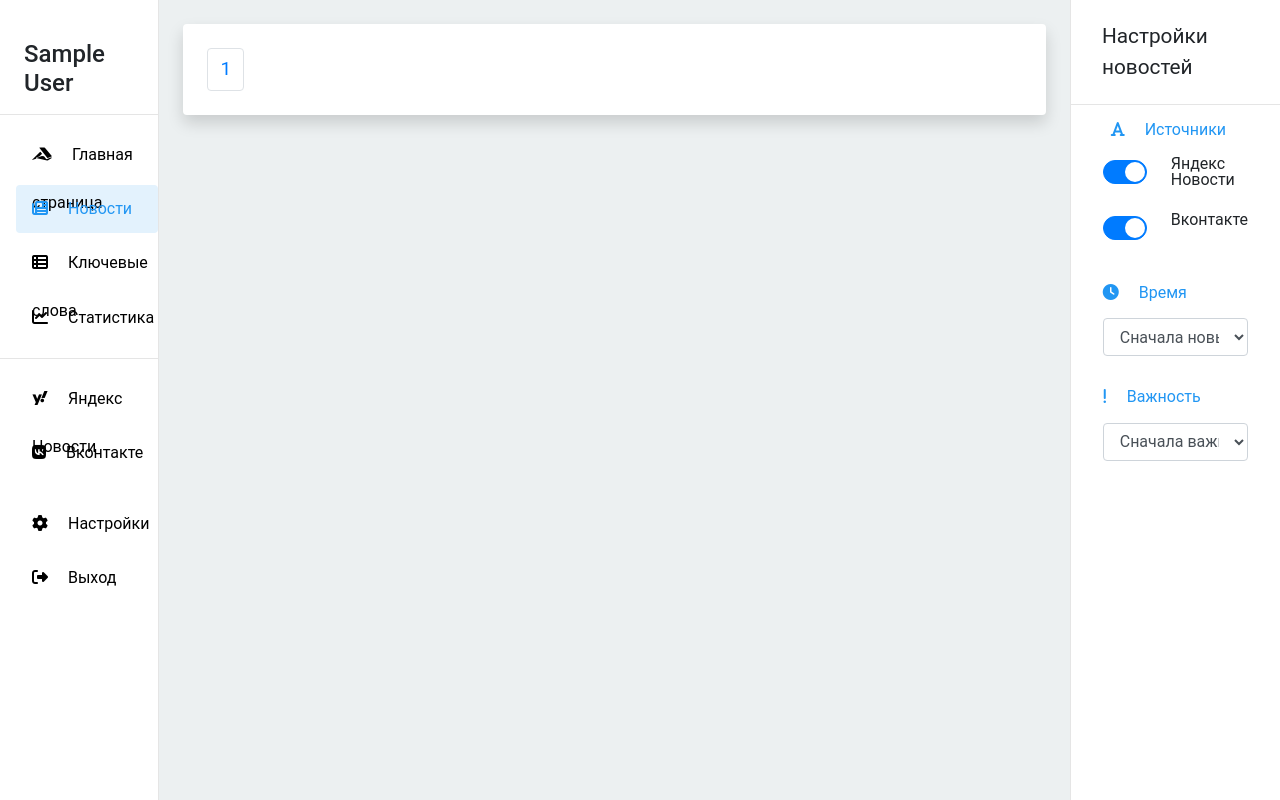
After one commit to easydush/news_trigger, a Django app: page /news/ in a window 1280 px wide. The commit adds this page. Run offline with Django 3.2, Linux system fonts and the light colour scheme; the visitor is signed in with stand-in values (Sample User, id 1); data that the repository does not hold is empty; some libraries are stand-ins or nearby versions.

Commit message:
Add news page
Signed-off-by: Ramil <ramil.minyukov@yandex.ru>

```diff
--- a/core/static/core/style.css
+++ b/core/static/core/style.css
@@ -1,11 +1,18 @@
 body {
     margin: 0;
     padding: 0;
-    background: #FBFCFD;
+    background: #ECF0F1;
     font-family: Roboto, sans-serif;
 }
-
-
+.main {
+    width: 80%;
+    height: 100%;
+    display: inline-block;
+    margin: auto;
+}
+.blue {
+    color: #2196F3
+}
 #container {
     width: 100%;
     height: 100%;
@@ -74,3 +81,102 @@ body {
 .leftMenu h1 {
     font-size: 1.5em;
 }
+.rightMenu {
+    width: 17%;
+    height: 100%;
+    background: white;
+    display: inline-block;
+    border-left: 1px solid #E5E5E5;
+}
+
+.rightMenuBlock1 {
+    width: 100%;
+    padding-left: 1.5em;
+    padding-right: 1em;
+    padding-top: 1em;
+    padding-bottom: 1em;
+    font-size: 1.3em;
+    border-bottom: 1px solid #E5E5E5;
+}
+
+.rightMenuBlock2 {
+    width: 100%;
+    padding-left: 2em;
+    padding-right: 2em;
+    padding-top: 1em;
+    height: auto;
+}
+
+.rightMenuItem {
+    margin-bottom: 2em;
+    line-height: 1em;
+}
+
+.news-block {
+    background-color: white
+}
+
+.yandex-circle {
+    width: 20px;
+    height: 20px;
+    border-radius: 50%;
+    display: inline-block;
+    background: #FFB946;
+}
+
+.vk-circle {
+    width: 20px;
+    height: 20px;
+    background-color: #3498db;
+    border-radius: 50%;
+    display: inline-block;
+}
+.step-links a {
+    font-size: 1.2rem;
+}
+
+/* for sm */
+
+.custom-switch.custom-switch-sm .custom-control-label {
+    padding-left: 1rem;
+    padding-bottom: 1rem;
+}
+
+.custom-switch.custom-switch-sm .custom-control-label::before {
+    height: 1rem;
+    width: calc(1rem + 0.75rem);
+    border-radius: 2rem;
+}
+
+.custom-switch.custom-switch-sm .custom-control-label::after {
+    width: calc(1rem - 4px);
+    height: calc(1rem - 4px);
+    border-radius: calc(1rem - (1rem / 2));
+}
+
+.custom-switch.custom-switch-sm .custom-control-input:checked ~ .custom-control-label::after {
+    transform: translateX(calc(1rem - 0.25rem));
+}
+
+/* for md */
+
+.custom-switch.custom-switch-md .custom-control-label {
+    padding-left: 2rem;
+    padding-bottom: 1.5rem;
+}
+
+.custom-switch.custom-switch-md .custom-control-label::before {
+    height: 1.5rem;
+    width: calc(2rem + 0.75rem);
+    border-radius: 3rem;
+}
+
+.custom-switch.custom-switch-md .custom-control-label::after {
+    width: calc(1.5rem - 4px);
+    height: calc(1.5rem - 4px);
+    border-radius: calc(2rem - (1.5rem / 2));
+}
+
+.custom-switch.custom-switch-md .custom-control-input:checked ~ .custom-control-label::after {
+    transform: translateX(calc(1.5rem - 0.25rem));
+}
--- a/core/templates/core/left_navigation_menu.html
+++ b/core/templates/core/left_navigation_menu.html
@@ -4,43 +4,54 @@
     </div>
     <div class="LeftMenuBlock2">
         <a class="navigation" href="">
-            <div class="leftMenuItem {% if main_page %}selected{% endif %}"><i class="fab fa-accusoft"></i>
+            <div class="leftMenuItem {% if main_page %}selected{% endif %}"><i class="mr-3 fab fa-accusoft"></i>
                 Главная страница
             </div>
         </a>
 
-        <a class="navigation" href="">
-            <div class="leftMenuItem {% if news_page %} selected{% endif %}"><i class="fas fa-newspaper"></i>
+        <a class="navigation" href="{% url 'core:news' %}">
+            <div class="leftMenuItem {% if news_page %} selected{% endif %}"><i class="mr-3 fas fa-newspaper"></i>
                 Новости
             </div>
         </a>
 
 
         <a class="navigation" href="">
-            <div class="leftMenuItem {% if key_words_page %} selected{% endif %}"><i class="fas fa-th-list"></i>
+            <div class="leftMenuItem {% if key_words_page %} selected{% endif %}"><i class="mr-3 fas fa-th-list"></i>
                 Ключевые слова
             </div>
         </a>
 
         <a class="navigation" href="">
-            <div class="leftMenuItem {% if stat_page %} selected {% endif %}"><i class="fa fa-line-chart"></i>
+            <div class="leftMenuItem {% if stat_page %} selected {% endif %}"><i class="mr-3 fa fa-line-chart"></i>
                 Статистика
             </div>
         </a>
 
     </div>
+    <div class="LeftMenuBlock3">
+        <a href="">
+            <div class="leftMenuItem {% if settings_page %} selected {% endif %}"><i class="mr-3 fa fa-yahoo"></i>
+                Яндекс Новости
+            </div>
+        </a>
 
+        <a href="">
+            <div class="leftMenuItem {% if settings_page %} selected {% endif %}"><i class="mr-3 fa fa-vk"></i>
+                Вконтакте
+            </div>
+        </a>
+    </div>
 
     <div class="LeftMenuBlock3">
         <a href="">
-            <div class="leftMenuItem {% if settings_page %} selected {% endif %}"><i class="fas fa-cog"></i>
+            <div class="leftMenuItem {% if settings_page %} selected {% endif %}"><i class="mr-3 fas fa-cog"></i>
                 Настройки
             </div>
         </a>
 
-
         <a href="{% url 'user:logout' %}">
-            <div class="leftMenuItem"><i class="fas fa-sign-out-alt"></i>
+            <div class="leftMenuItem"><i class="mr-3 fas fa-sign-out-alt"></i>
                 Выход
             </div>
         </a>
--- /dev/null
+++ b/core/templates/core/news.html
@@ -0,0 +1,43 @@
+{% extends 'core/base.html' %}
+
+{% block title %}
+    Главная страница
+{% endblock %}
+{% block container %}
+    {% load humanize %}
+    <div class="main" id="main">
+
+        {% for article in object_list %}
+            <div class="shadow p-4 m-4 news-block rounded">
+                <h3 class="font-weight-normal">{{ article.title }}</h3>
+                <h5><a href="{{ article.article_link }}">Ссылка на статью</a></h5>
+                <p>{{ article.last_update }}</p>
+                <div class="d-flex" style="height: 20px">
+                    <p class="yandex-circle mr-2"></p>
+                    <p>Яндекс новости</p>
+                </div>
+            </div>
+        {% endfor %}
+
+        <div class="pagination shadow p-4 m-4 pt-3 mt-3 news-block rounded">
+            <span class="step-links">
+                {% if page_obj.has_previous %}
+                    <a href="?page=1" class="border rounded btn btn-outline-dark">1</a>
+                    <a href="?page={{ page_obj.previous_page_number }}" class="border rounded btn btn-outline-dark">previous</a>
+                {% endif %}
+
+                <span class="current">
+                    <a href="" class="border rounded btn btn-outline-primary">{{ page_obj.number }}</a>
+                </span>
+
+                {% if page_obj.has_next %}
+                    <a href="?page={{ page_obj.next_page_number }}" class="border rounded btn btn-outline-dark">next</a>
+                    <a href="?page={{ page_obj.paginator.num_pages }}"
+                       class="border rounded btn btn-outline-dark">{{ page_obj.paginator.num_pages }}</a>
+                {% endif %}
+            </span>
+        </div>
+    </div>
+
+    {% include 'core/right_navigation_menu.html' %}
+{% endblock %}
--- /dev/null
+++ b/core/templates/core/right_navigation_menu.html
@@ -0,0 +1,43 @@
+<div class="rightMenu">
+    <div class="rightMenuBlock1">Настройки новостей</div>
+    <form>
+        <div class="rightMenuBlock2">
+
+            <div class="rightMenuItem">
+                <span class="blue m-2 mb-3"><i class="fas fa-font" style="margin-right:1em;"></i> Источники</span>
+                <div class="form-group mt-2 d-flex flex-wrap" style="padding-top:0.6em;">
+                    <div class="custom-control custom-switch custom-switch-md">
+                        <input type="checkbox" class="custom-control-input" id="customSwitch4" checked>
+                        <label class="custom-control-label" for="customSwitch4">Яндекс Новости</label>
+                    </div>
+                    <div class="custom-control custom-switch custom-switch-md">
+                        <input type="checkbox" class="custom-control-input" id="customSwitch5" checked>
+                        <label class="custom-control-label" for="customSwitch5">Вконтакте</label>
+                    </div>
+                </div>
+            </div>
+
+            <div class="rightMenuItem">
+                <span class="blue"><i class="fas fa-clock" style="margin-right:1em;"></i> Время</span>
+                <div class="form-group mt-2" style="padding-top:0.6em;">
+                    <select class="form-control" id="colorsSelect" style="">
+                        <option>Сначала новые</option>
+                        <option>Сначала старые</option>
+                    </select>
+                </div>
+            </div>
+
+            <div class="rightMenuItem">
+                <span class="blue"><i class="fas fa-exclamation" style="margin-right:1em;"></i> Важность</span>
+                <div class="form-group mt-2" style="padding-top:0.6em;">
+                    <select class="form-control" id="colorsSelect" style="">
+                        <option>Сначала важные</option>
+                        <option>Сначала неважные</option>
+                    </select>
+                </div>
+            </div>
+
+
+        </div>
+    </form>
+</div>
--- a/core/urls.py
+++ b/core/urls.py
@@ -1,8 +1,9 @@
 from django.urls import path
 
-from core.views import HomeView
+from core.views import HomeView, NewsView
 
 app_name = 'core'
 urlpatterns = [
     path('', HomeView.as_view(), name='home'),
+    path('news/', NewsView.as_view(), name='news')
 ]
--- a/core/views.py
+++ b/core/views.py
@@ -1,6 +1,8 @@
 from django.contrib.auth.mixins import LoginRequiredMixin
 from django.shortcuts import render
-from django.views.generic import TemplateView
+from django.views.generic import TemplateView, ListView
+
+from core.models import TriggerNews
 
 
 class HomeView(LoginRequiredMixin, TemplateView):
@@ -13,3 +15,17 @@ class HomeView(LoginRequiredMixin, TemplateView):
         context_data = super().get_context_data(**kwargs)
         context_data['main_page'] = True
         return context_data
+
+
+class NewsView(LoginRequiredMixin, ListView):
+    """
+    Main page with all main information
+    """
+    template_name = 'core/news.html'
+    model = TriggerNews
+    paginate_by = 4
+
+    def get_context_data(self, *, object_list=None, **kwargs):
+        context_data = super().get_context_data(**kwargs)
+        context_data['news_page'] = True
+        return context_data
```
